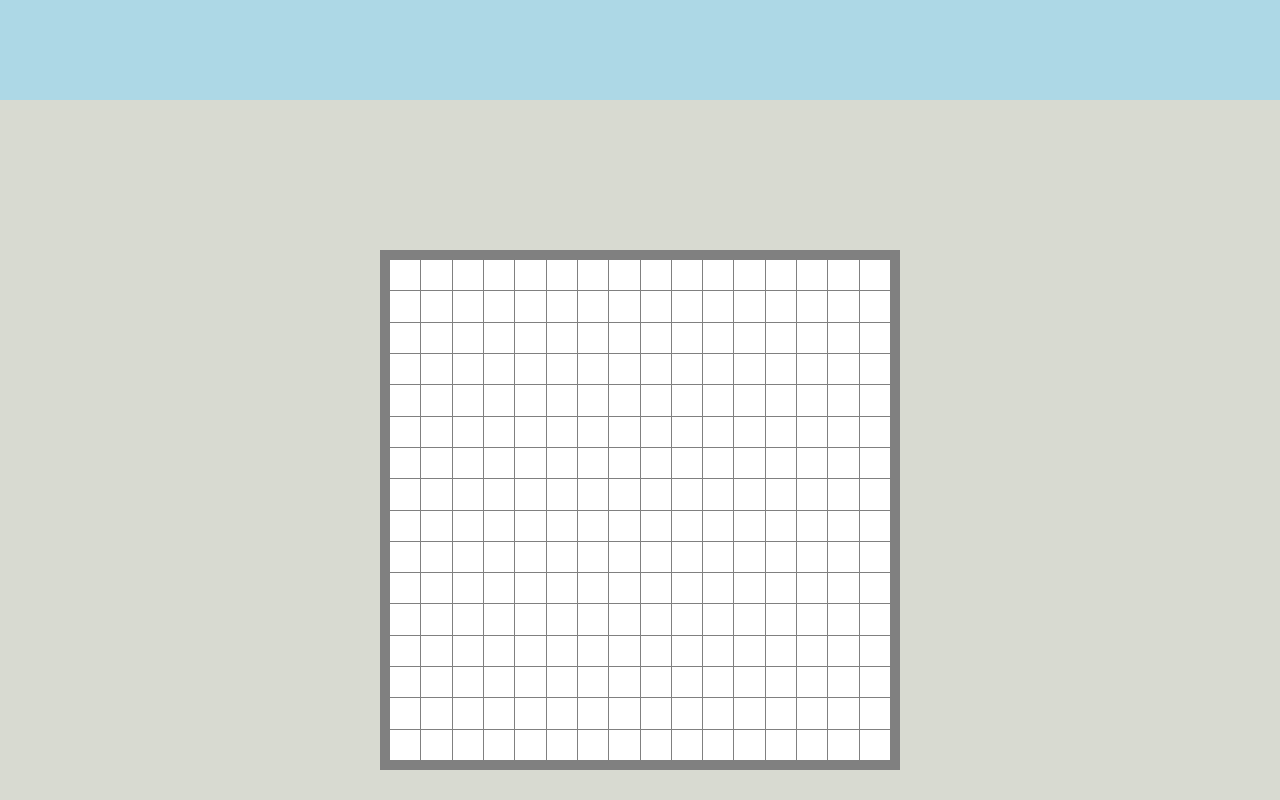
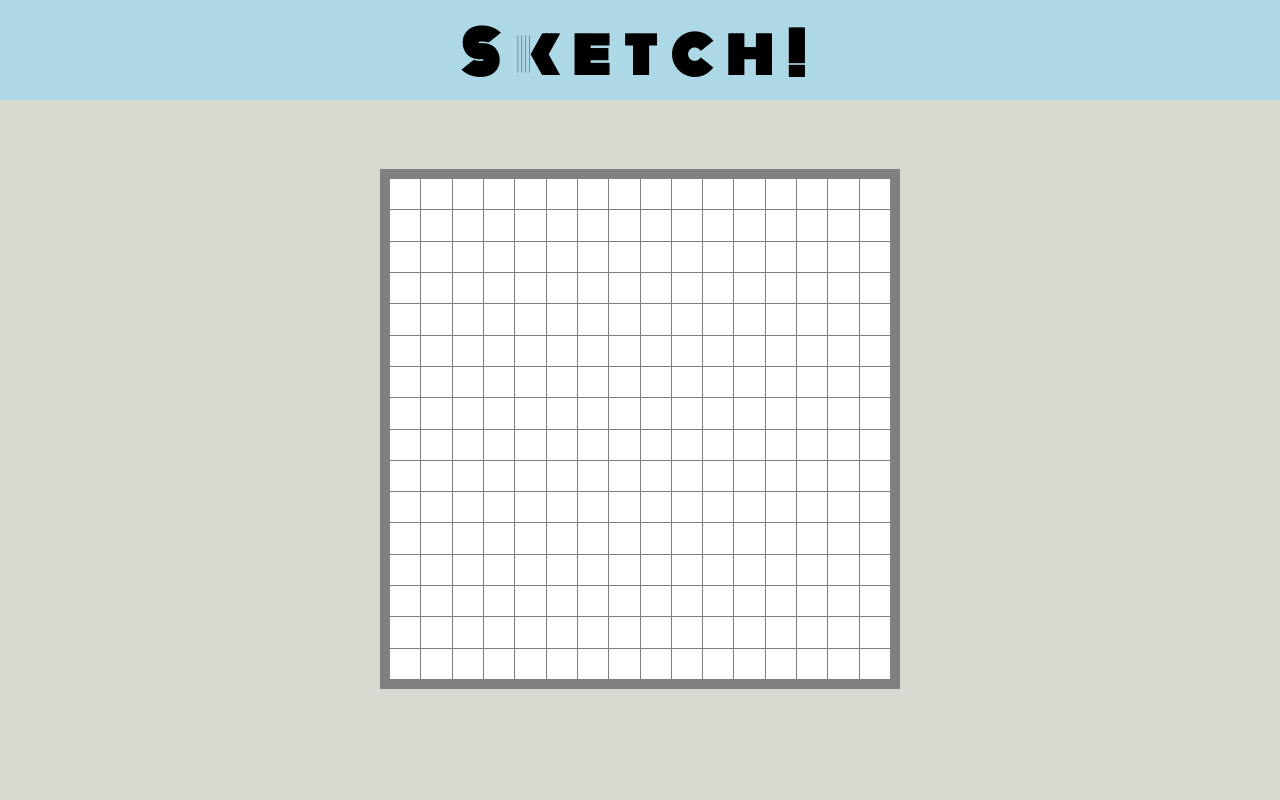
Before and after one commit to NebjaminCode/sketch, a plain HTML site: page index.html in a window 1280 px wide. Drawn offline with Linux system fonts and the light colour scheme.

Commit message:
updated styling and added title

```diff
--- a/index.html
+++ b/index.html
@@ -3,11 +3,15 @@
 <head>
   <title>Sketch</title>
   <link rel="stylesheet" href="style.css">
+  <link href="https://fonts.googleapis.com/css2?family=Monoton&family=Montserrat&display=swap" rel="stylesheet">;
   <meta charset="UTF-8"/>
 </head>
 <body id="body">
 
     <header>
+        <h1>
+            Sketch!
+        </h1>
     </header>
 
     <main>
--- a/style.css
+++ b/style.css
@@ -3,12 +3,27 @@ html {
     height: 100%;
     margin: auto;
     background: rgb(216, 218, 209);
+    font-family: 'Montserrat', sans-serif;
 }
 
 header {
     height: 100px;
     width: 100%;
     background: lightblue;
+    position: absolute;
+    top: 0;
+    font-family: 'Monoton', cursive;
+    margin: auto;
+}
+
+h1 {
+    height: 100%;
+    width: 100%;
+    margin: auto;
+    margin-top: 10px;
+    text-align: center;
+    font-size: 3.5em;
+    letter-spacing: .25em;
 }
 
 #body {
```
